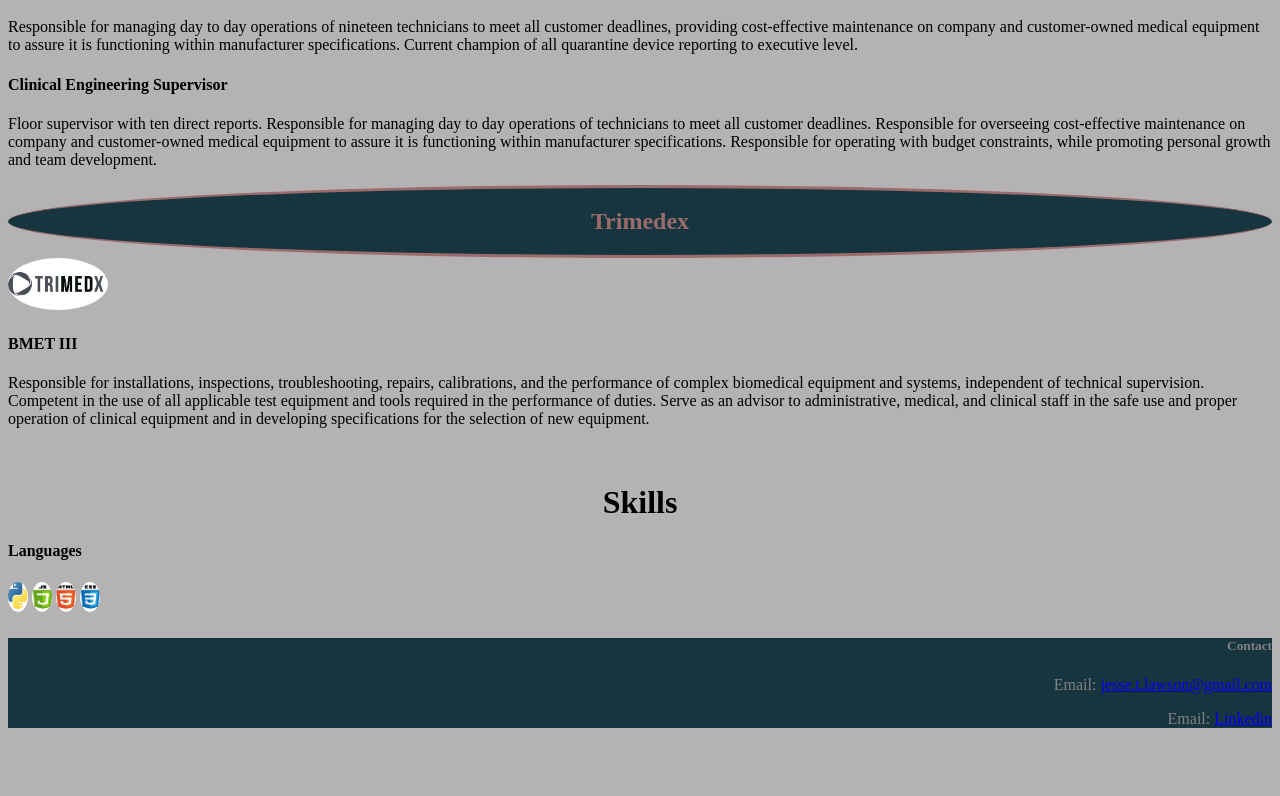
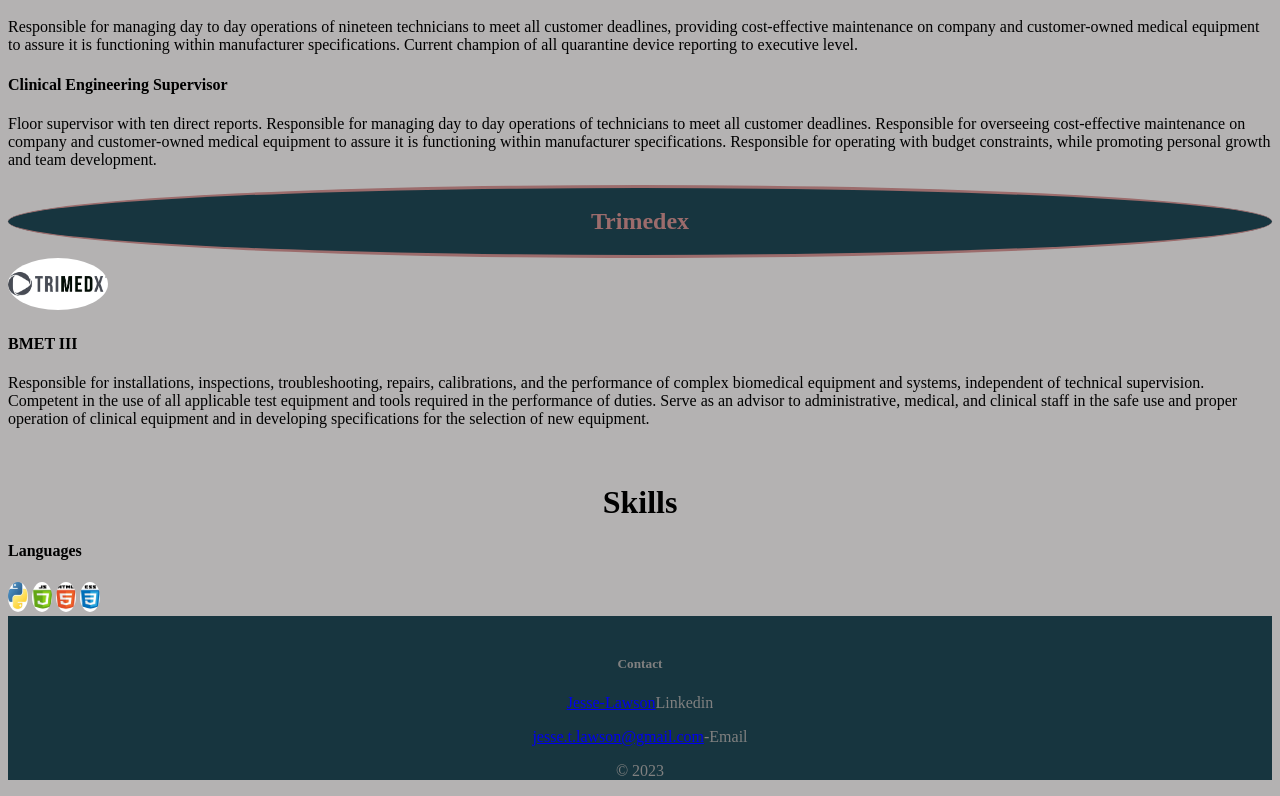
Before and after one commit to LaunchCodeAllhubs/js-assignment-4-html-me-something-Lawsojes, a website: page index.html in a window 1280 px wide. Shown: the part 1330-2126 px from the top of the page. Before the commit the page ends 2074 px from the top, so only its background shows below. Drawn offline with Linux system fonts and the light colour scheme.

Commit message:
added character entities and formatting

```diff
--- a/index.html
+++ b/index.html
@@ -88,9 +88,11 @@
       </main>
 
       <footer>
+         <br>
          <h5>Contact</h5>
-         <p>Email: <a href="mailto:jesse.t.lawson@gmail.com">jesse.t.lawson@gmail.com</a></p>
-         <p>Email: <a href="https://www.linkedin.com/in/jesse-lawson-00854119a">Linkedin</a></p>
+         <p> <a href="https://www.linkedin.com/in/jesse-lawson-00854119a">Jesse-Lawson</a>Linkedin</p>
+         <p> <a href="mailto:jesse.t.lawson@gmail.com">jesse.t.lawson@gmail.com</a>-Email</p>
+         <p>&copy; 2023</p>
       </footer>
 
    </body>
--- a/styles.css
+++ b/styles.css
@@ -17,9 +17,7 @@ id selector - used once to change individual element
 }
 */
 
-.div{
 
-}
 .line-break{
     border-bottom: 3.5px solid;
     border-top: 3.5px solid;
@@ -50,7 +48,7 @@ head {
 
 footer{
     background-color: rgb(23, 53, 63);
-    text-align: right;
+    text-align: center;
     color: gray;
 }
 h1 {
```
